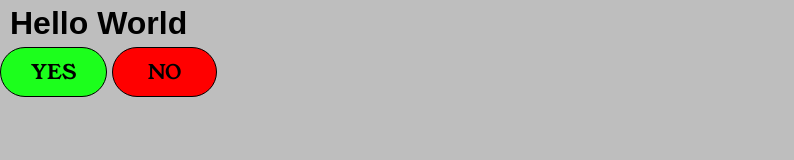
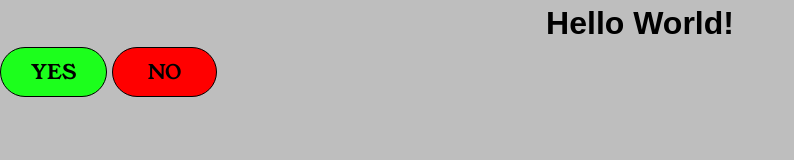
Before and after one commit to MTNguyen12/git-tutorial, a plain HTML site: page index.html in a window 1280 px wide. Shown: the whole page, without its empty margins (0-794 px from the left). Drawn offline with Linux system fonts and the light colour scheme.

Commit message:
Version 3

```diff
--- a/index.html
+++ b/index.html
@@ -10,7 +10,7 @@
 
   </head>
   <body>
-    <h1 id="header">Hello World</h1>
+    <h1 id="header">Hello World!</h1>
     <button class="yes-button">YES</button>
     <button class="no-button">NO</button>
   </body>
--- a/style.css
+++ b/style.css
@@ -9,6 +9,7 @@ body {
 }
 
 #header {
+  text-align: center;
   margin: 5px 10px;
 }
 
```
